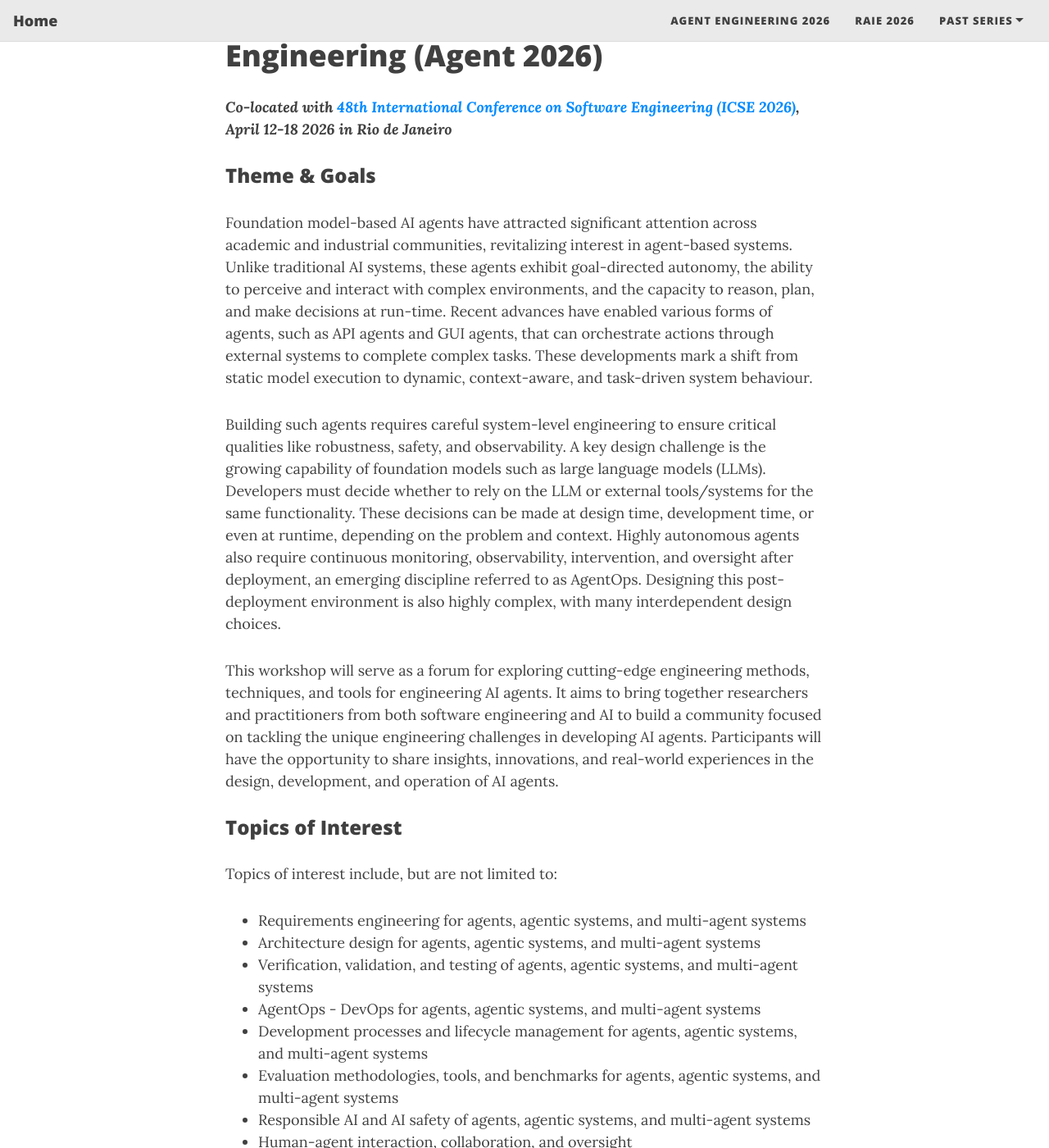
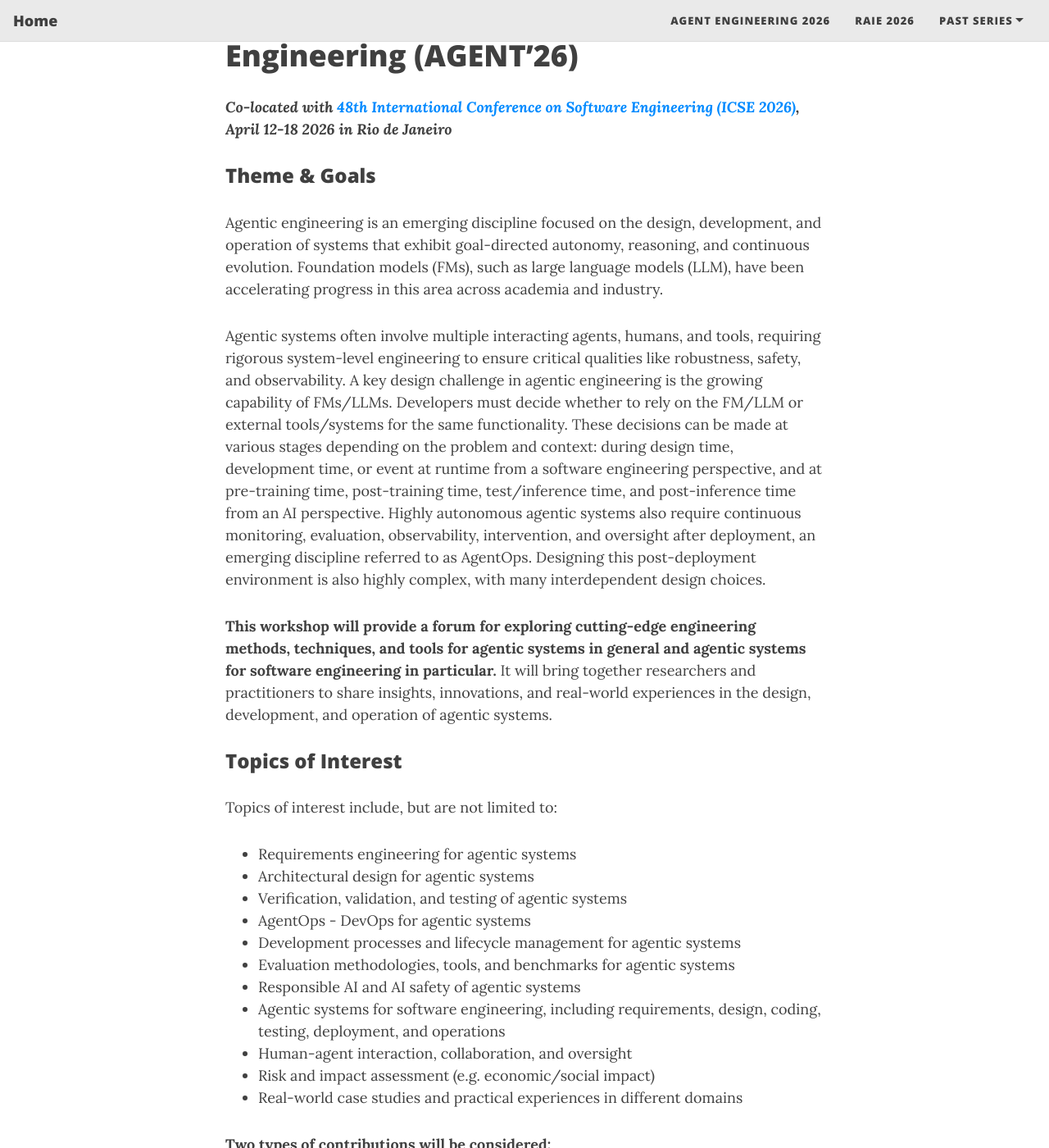
Before and after one commit to RAIEngineering/AIEng-Series, a Jekyll site: the page built from Agent2026.md, in a window 1280 px wide and 1400 px high, scrolled down 258 px. Shown: the whole window at 82% size. Built offline with Jekyll 4.4.1, drawn with Linux system fonts in a browser that asks for light colours; nearby versions of some CDN libraries.

Commit message:
Update Agent2026.md

```diff
--- a/Agent2026.md
+++ b/Agent2026.md
@@ -1,38 +1,38 @@
 ---
 layout: page
-title: Agent 2026
+title: AGENT 2026
 ---
 
 <!-- <p><img src="/img/pierrebourque.jpg" width="200" /><a href="https://profs.etsmtl.ca/pbourque">Pierre Bourque</a> - ing., Ph.D.</p> -->
 
-# International Workshop on Agent Engineering (Agent 2026)
+# International Workshop on Agentic Engineering (AGENT'26)
 
 ***Co-located with [48th International Conference on Software Engineering (ICSE 2026)](https://conf.researchr.org/home/icse-2026), April 12-18 2026 in Rio de Janeiro***
 
 ### Theme & Goals
 
-Foundation model-based AI agents have attracted significant attention across academic and industrial communities, revitalizing interest in agent-based systems. Unlike traditional AI systems, these agents exhibit goal-directed autonomy, the ability to perceive and interact with complex environments, and the capacity to reason, plan, and make decisions at run-time. Recent advances have enabled various forms of agents, such as API agents and GUI agents, that can orchestrate actions through external systems to complete complex tasks. These developments mark a shift from static model execution to dynamic, context-aware, and task-driven system behaviour.
+Agentic engineering is an emerging discipline focused on the design, development, and operation of systems that exhibit goal-directed autonomy, reasoning, and continuous evolution. Foundation models (FMs), such as large language models (LLM), have been accelerating progress in this area across academia and industry.
 
-Building such agents requires careful system-level engineering to ensure critical qualities like robustness, safety, and observability. A key design challenge is the growing capability of foundation models such as large language models (LLMs). Developers must decide whether to rely on the LLM or external tools/systems for the same functionality. These decisions can be made at design time, development time, or even at runtime, depending on the problem and context. Highly autonomous agents also require continuous monitoring, observability, intervention, and oversight after deployment, an emerging discipline referred to as AgentOps. Designing this post-deployment environment is also highly complex, with many interdependent design choices.
+Agentic systems often involve multiple interacting agents, humans, and tools, requiring rigorous system-level engineering to ensure critical qualities like robustness, safety, and observability. A key design challenge in agentic engineering is the growing capability of FMs/LLMs. Developers must decide whether to rely on the FM/LLM or external tools/systems for the same functionality. These decisions can be made at various stages depending on the problem and context: during design time, development time, or event at runtime from a software engineering perspective, and at pre-training time, post-training time, test/inference time, and post-inference time from an AI perspective. Highly autonomous agentic systems also require continuous monitoring, evaluation, observability, intervention, and oversight after deployment, an emerging discipline referred to as AgentOps. Designing this post-deployment environment is also highly complex, with many interdependent design choices.
 
-
-This workshop will serve as a forum for exploring cutting-edge engineering methods, techniques, and tools for engineering AI agents. It aims to bring together researchers and practitioners from both software engineering and AI to build a community focused on tackling the unique engineering challenges in developing AI agents. Participants will have the opportunity to share insights, innovations, and real-world experiences in the design, development, and operation of AI agents.
+**This workshop will provide a forum for exploring cutting-edge engineering methods, techniques, and tools for agentic systems in general and agentic systems for software engineering in particular.** It will bring together researchers and practitioners to share insights, innovations, and real-world experiences in the design, development, and operation of agentic systems.
 
 
 ### Topics of Interest
 
 Topics of interest include, but are not limited to:
 
- - Requirements engineering for agents, agentic systems, and multi-agent systems
- - Architecture design for agents, agentic systems, and multi-agent systems
- - Verification, validation, and testing of agents, agentic systems, and multi-agent systems
- - AgentOps - DevOps for agents, agentic systems, and multi-agent systems
- - Development processes and lifecycle management for agents, agentic systems, and multi-agent systems
- - Evaluation methodologies, tools, and benchmarks for agents, agentic systems, and multi-agent systems
- - Responsible AI and AI safety of agents, agentic systems, and multi-agent systems
+ - Requirements engineering for agentic systems
+ - Architectural design for agentic systems
+ - Verification, validation, and testing of agentic systems
+ - AgentOps - DevOps for agentic systems
+ - Development processes and lifecycle management for agentic systems
+ - Evaluation methodologies, tools, and benchmarks for agentic systems
+ - Responsible AI and AI safety of agentic systems
+ - Agentic systems for software engineering, including requirements, design, coding, testing, deployment, and operations
  - Human-agent interaction, collaboration, and oversight
+ - Risk and impact assessment (e.g. economic/social impact)
  - Real-world case studies and practical experiences in different domains
-
 
 
 
```
